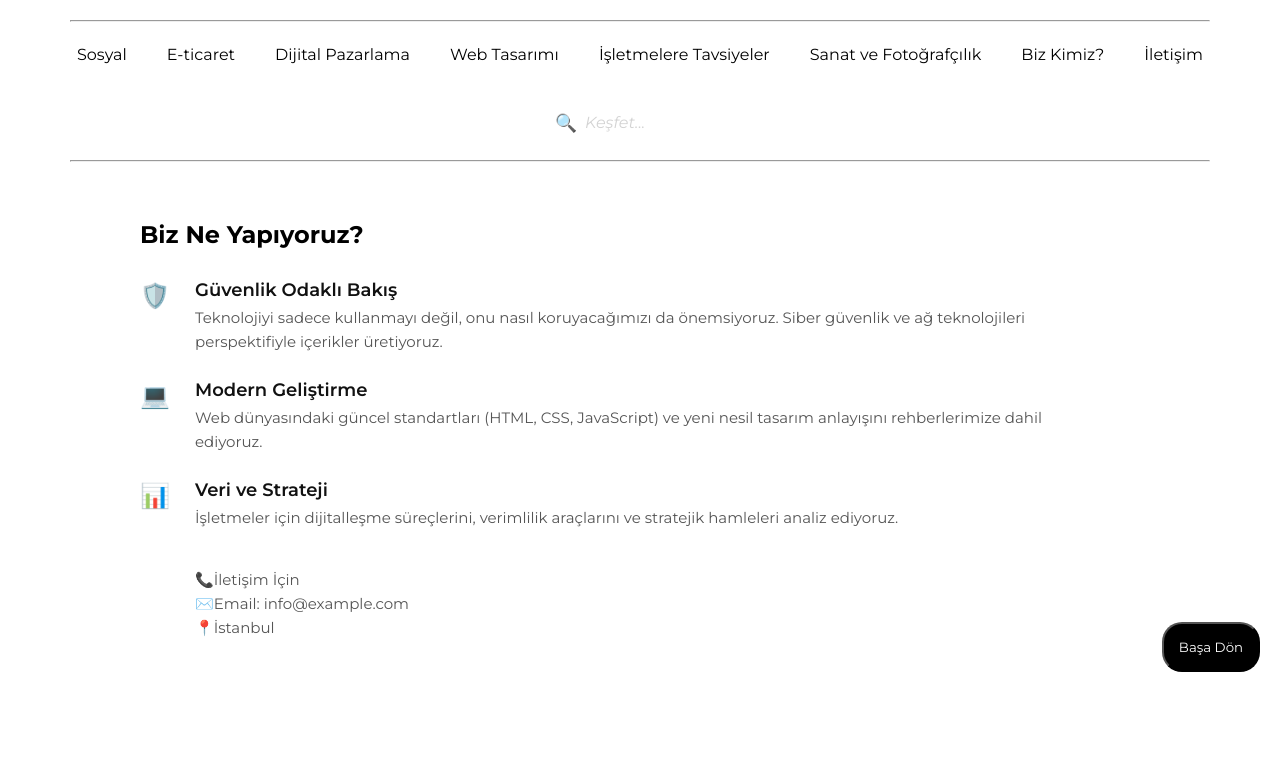
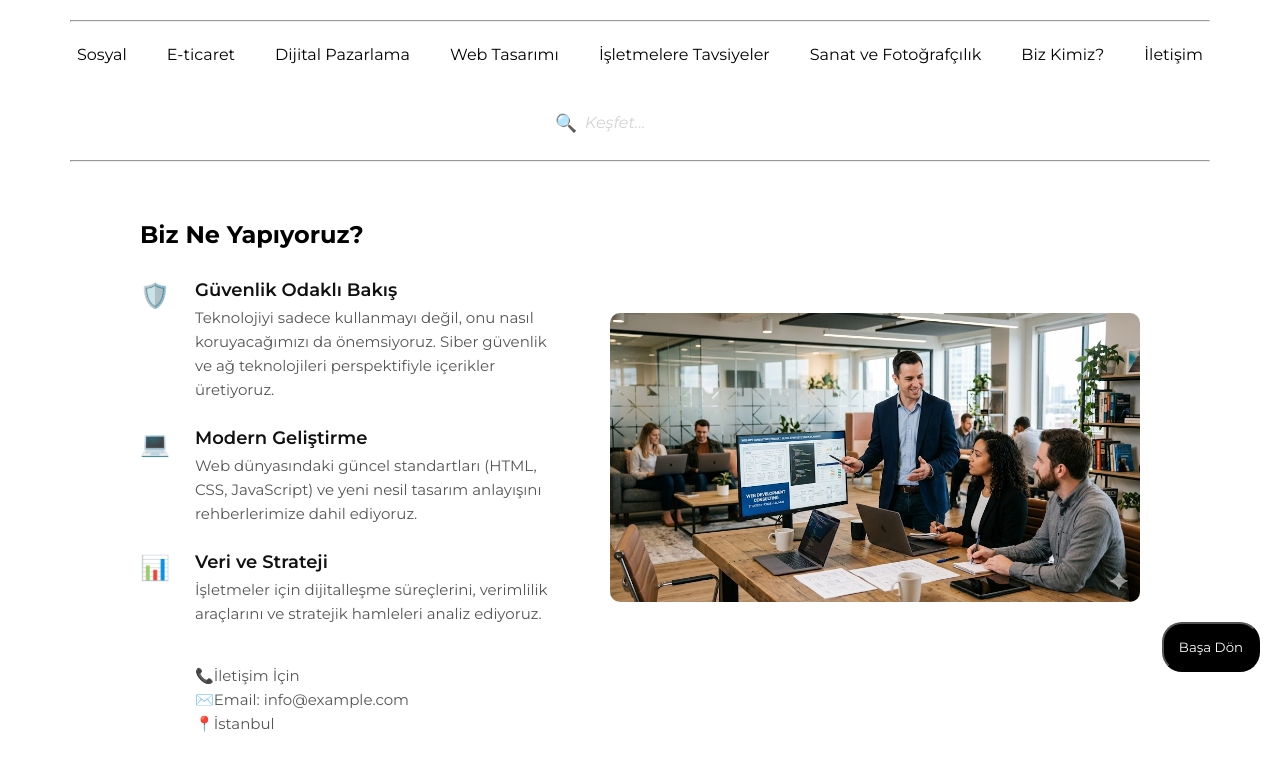
Before and after one commit to ege-apak/wsproject, a plain HTML site: page bizkimiz.html in a window 1280 px wide. Shown: the part 108-878 px from the top of the page. Before the commit the page ends 800 px from the top, so only its background shows below. Drawn offline with Linux system fonts and the light colour scheme.

Commit message:
Update bizkimiz.html

```diff
--- a/bizkimiz.html
+++ b/bizkimiz.html
@@ -78,7 +78,7 @@
 
     </article>
     <aside class="yanmenubiz">
-        <img src=".img/danismanlik.jpg" class="rehberpng" alt="">
+        <img src="./img/danismanlik.jpg" class="rehberpng" alt="">
     </aside>
 
     </main>
```
